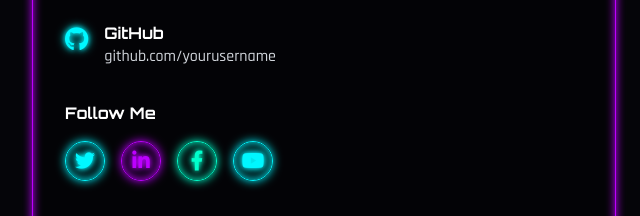
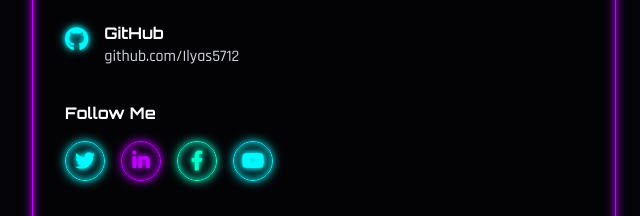
Before and after one commit to Ilyas5712/Portfolio, a plain HTML site: page index.html in a window 1280 px wide. Shown: the part 3910-4126 px from the top of the page, 0-640 px from the left. Drawn offline with nearby package versions, Linux system fonts and the light colour scheme.

Commit message:
Update index.html

```diff
--- a/index.html
+++ b/index.html
@@ -636,7 +636,7 @@
                                 </div>
                                 <div>
                                     <h4 class="font-bold">GitHub</h4>
-                                    <a href="https://github.com/Ilyas5712" target="_blank" class="text-gray-300 hover:neon-text-blue transition-all">github.com/yourusername</a>
+                                    <a href="https://github.com/Ilyas5712" target="_blank" class="text-gray-300 hover:neon-text-blue transition-all">github.com/Ilyas5712</a>
                                 </div>
                             </div>
                         </div>
```
